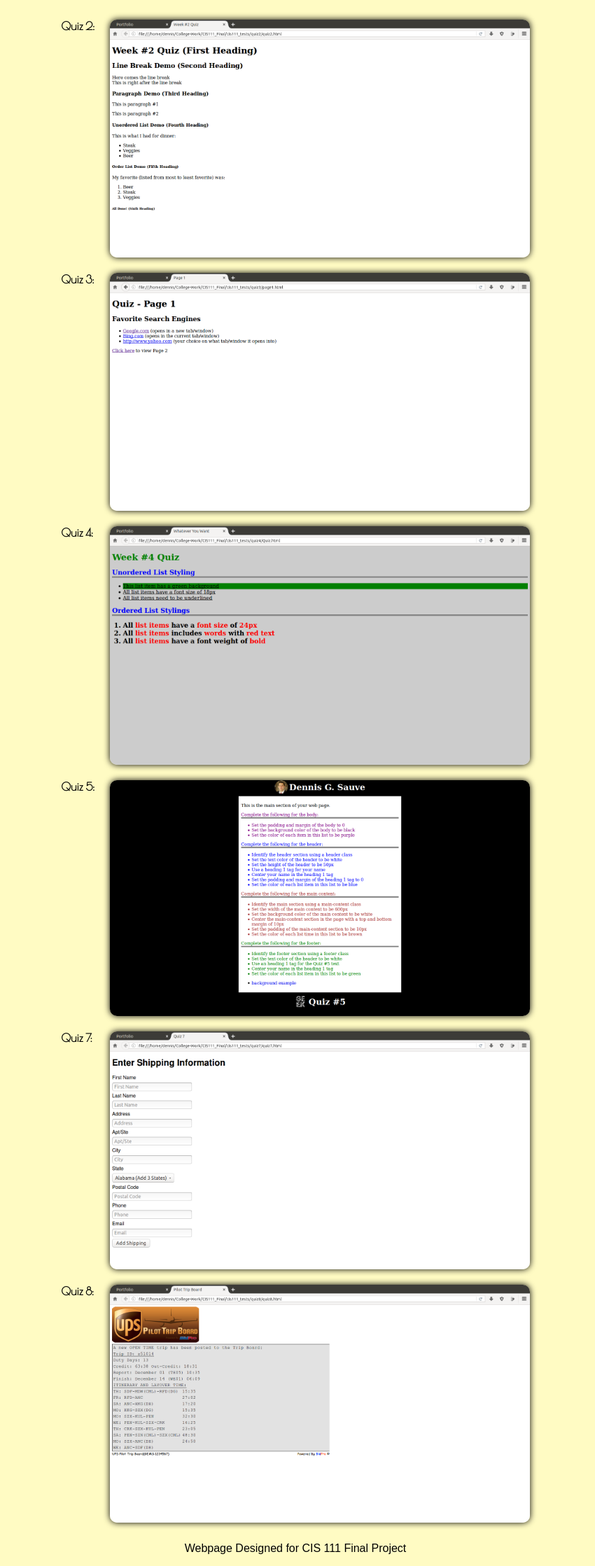
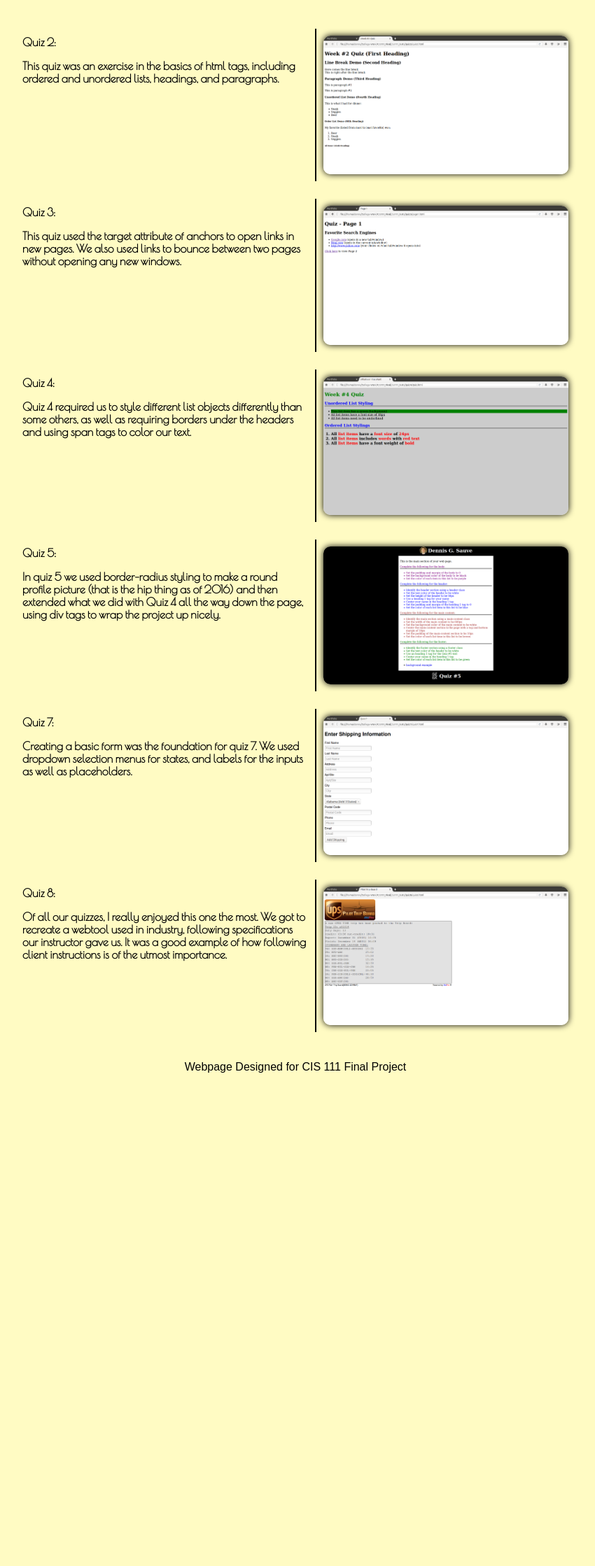
Before and after one commit to dengsauve/College-Work, a PHP site: page /cis111.html in a window 1280 px wide. Shown: the part 141-2379 px from the top of the page at 70% size, without its empty margins (218-1068 px from the left). After the commit the page ends 1674 px from the top, so only its background shows below. Run offline with PHP 8.4, Linux system fonts and the light colour scheme.

Commit message:
Added descriptions to CIS111 quizzes, modified table format

```diff
--- a/CIS111_Final/cis111.html
+++ b/CIS111_Final/cis111.html
@@ -2,8 +2,8 @@
   <head>
     <title>Portfolio</title>
     <link rel="stylesheet" href="style.css">
+    <link rel="stylesheet" href="style/cis111.css">
     <link href="https://fonts.googleapis.com/css?family=Poiret+One" rel="stylesheet">
-    <link rel="stylesheet" href="style/cis111.css">
   </head>
   <body>
 
@@ -28,52 +28,95 @@
     <!--Main Body Data-->
 
     <main>
-      <div>
+      <div class='table-wrap'>
         <table class='cis111'>
           <tr>
-            <td>Quiz 2:</td>
             <td>
-              <a href='cis111_tests/quiz2/quiz2.html'>
+              Quiz 2:
+              <p>
+                This quiz was an exercise in the basics of html tags, including
+                ordered and unordered lists, headings, and paragraphs.
+              </p>
+            </td>
+            <td>
+              <a href='cis111_tests/quiz2/quiz2.html' target='_blank'>
                 <img src='images/quiz/quiz2.png' alt='quiz2 image'>
               </a>
             </td>
           </tr>
           <tr>
-            <td>Quiz 3:</td>
             <td>
-              <a href='cis111_tests/quiz3/page1.html'>
+              Quiz 3:
+              <p>
+                This quiz used the target attribute of anchors to open links in
+                new pages. We also used links to bounce between two pages
+                without opening any new windows.
+              </p>
+            </td>
+            <td>
+              <a href='cis111_tests/quiz3/page1.html' target='_blank'>
                 <img src='images/quiz/quiz3.png' alt='quiz3 image'>
               </a>
             </td>
           </tr>
           <tr>
-            <td>Quiz 4:</td>
             <td>
-              <a href='cis111_tests/quiz4/Quiz.html'>
+              Quiz 4:
+              <p>
+                Quiz 4 required us to style different list objects differently
+                than some others, as well as requiring borders under the headers
+                and using span tags to color our text.
+              </p>
+            </td>
+            <td>
+              <a href='cis111_tests/quiz4/Quiz.html' target='_blank'>
                 <img src='images/quiz/quiz4.png' alt='quiz4 image'>
               </a>
             </td>
           </tr>
           <tr>
-            <td>Quiz 5:</td>
             <td>
-              <a href='cis111_tests/quiz5/quiz.html'>
+              Quiz 5:
+              <p>
+                In quiz 5 we used border-radius styling to make a round profile
+                picture (that is the hip thing as of 2016) and then extended
+                what we did with Quiz 4 all the way down the page, using div
+                tags to wrap the project up nicely.
+              </p>
+            </td>
+            <td>
+              <a href='cis111_tests/quiz5/quiz.html' target='_blank'>
                 <img src='images/quiz/quiz5.png' alt='quiz5 image'>
               </a>
             </td>
           </tr>
           <tr>
-            <td>Quiz 7:</td>
             <td>
-              <a href='cis111_tests/quiz7/quiz7.html'>
+              Quiz 7:
+              <p>
+                Creating a basic form was the foundation for quiz 7. We used
+                dropdown selection menus for states, and labels for the inputs
+                as well as placeholders.
+              </p>
+            </td>
+            <td>
+              <a href='cis111_tests/quiz7/quiz7.html' target='_blank'>
                 <img src='images/quiz/quiz7.png' alt='quiz7 image'>
               </a>
             </td>
           </tr>
           <tr>
-            <td>Quiz 8:</td>
             <td>
-              <a href='cis111_tests/quiz8/quiz8.html'>
+              Quiz 8:
+              <p>
+                Of all our quizzes, I really enjoyed this one the most. We got
+                to recreate a webtool used in industry, following specifications
+                our instructor gave us. It was a good example of how following
+                client instructions is of the utmost importance.
+              </p>
+            </td>
+            <td>
+              <a href='cis111_tests/quiz8/quiz8.html' target='_blank'>
                 <img src='images/quiz/quiz8.png' alt='quiz8 image'>
               </a>
             </td>
--- a/CIS111_Final/style/cis111.css
+++ b/CIS111_Final/style/cis111.css
@@ -1,10 +1,19 @@
+table.cis111{
+  border-collapse: separate;
+  border-spacing: 0px 25px;
+}
+
 table.cis111 tr td{
   padding: 10px;
 }
 
+table.cis111 tr td:first-child{
+  border-right: 2px solid black;
+}
+
 table.cis111 tr td img{
   border-radius: 10px;
-  width: 600px;
+  width: 350px;
   box-shadow: 0 0 10px #000000;
 }
 
@@ -13,3 +22,9 @@ table.cis111 tr td{
   font-family: 'Poiret One', sans-serif;
   font-weight: bold;
 }
+
+div.table-wrap{
+  width: 800px;
+  display: block;
+  margin: 0px auto 0px auto;
+}
```
Also changed, not shown: CIS111_Final/cis112.html (+35 -7 lines).
